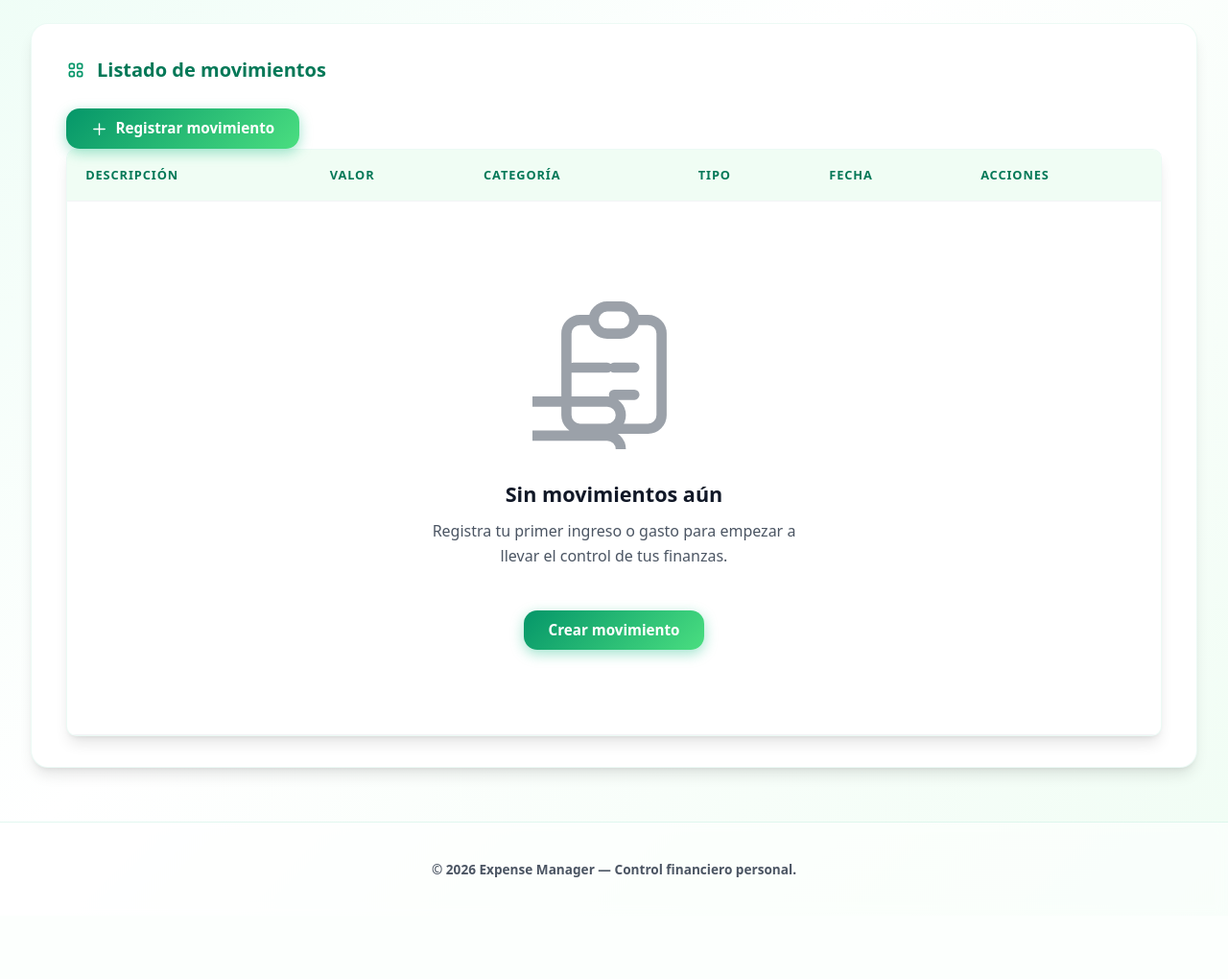
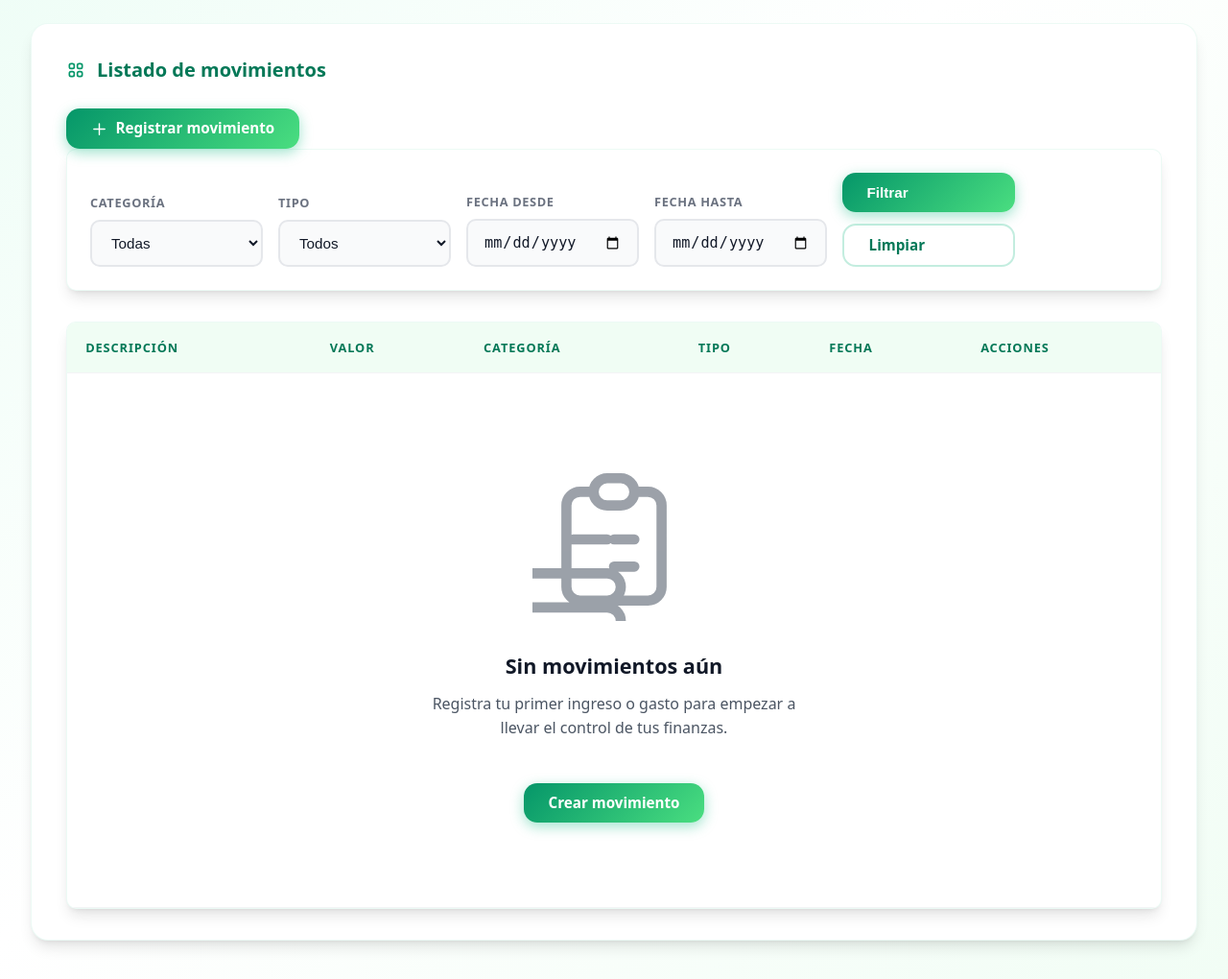
Before and after one commit to galvizlaura69/expense-manager-devops, a Django app: page /transactions/ in a window 1280 px wide. Shown: the part 189-1209 px from the top of the page at 96% size. Before the commit the page ends 1103 px from the top, so only its background shows below. Run offline with Django 5.2, Linux system fonts and the light colour scheme; the visitor is signed in with stand-in values (Sample User, id 1); data that the repository does not hold is empty.

Commit message:
feat: agregar filtros de movimientos y seed de datos
- Vista transaction_list soporta filtros por categoría, tipo (ingreso/gasto) y rango de fechas
- Plantilla transaction_list incluye formulario de filtros con campos: categoría, tipo, fecha desde, fecha hasta
- Estilos CSS para el formulario de filtros (filtros-form, filter-group, filter-label, filter-actions)
- Script seed_data.py para poblar la base de datos con categorías y movimientos de ejemplo
- Usuario demo creado: usuario_demo / demo1234
- 10 categorías y 20 movimientos de ejemplo creados

```diff
--- a/expenses/views.py
+++ b/expenses/views.py
@@ -120,10 +120,36 @@ def transaction_list(request):
         user=request.user
     ).select_related('category')
 
+    categories = Category.objects.filter(user=request.user)
+
+    category_id = request.GET.get('category')
+    type_filter = request.GET.get('type')
+    date_from = request.GET.get('date_from')
+    date_to = request.GET.get('date_to')
+
+    if category_id:
+        transactions = transactions.filter(category_id=category_id)
+
+    if type_filter:
+        transactions = transactions.filter(category__type=type_filter)
+
+    if date_from:
+        transactions = transactions.filter(date__gte=date_from)
+
+    if date_to:
+        transactions = transactions.filter(date__lte=date_to)
+
     return render(
         request,
         'expenses/transaction_list.html',
-        {'transactions': transactions}
+        {
+            'transactions': transactions,
+            'categories': categories,
+            'selected_category': category_id or '',
+            'selected_type': type_filter or '',
+            'date_from': date_from or '',
+            'date_to': date_to or '',
+        }
     )
 
 
--- a/static/css/style.css
+++ b/static/css/style.css
@@ -648,6 +648,40 @@ td strong {
   border-top: 1px solid var(--gray-100);
 }
 
+/* ---------- Filtros de movimientos ---------- */
+.filters-form {
+  display: flex;
+  flex-wrap: wrap;
+  gap: 1rem;
+  align-items: flex-end;
+  background: var(--white);
+  padding: 1.5rem;
+  border-radius: var(--radius-sm);
+  border: 1px solid rgba(16, 185, 129, 0.08);
+  box-shadow: var(--shadow);
+  margin-bottom: 2rem;
+}
+
+.filter-group {
+  display: flex;
+  flex-direction: column;
+  gap: 0.5rem;
+  min-width: 180px;
+}
+
+.filter-label {
+  font-size: 0.8rem;
+  font-weight: 800;
+  text-transform: uppercase;
+  letter-spacing: 0.05em;
+  color: var(--gray-500);
+}
+
+.filter-actions {
+  display: flex;
+  gap: 0.75rem;
+}
+
 /* ---------- Estado vacío ---------- */
 .empty-state {
   text-align: center;
--- a/templates/expenses/transaction_list.html
+++ b/templates/expenses/transaction_list.html
@@ -33,6 +33,40 @@
       </svg>
       Registrar movimiento
     </a>
+
+    <form method="GET" class="filters-form">
+      <div class="filter-group">
+        <label class="filter-label">Categoría</label>
+        <select name="category" class="form-control">
+          <option value="">Todas</option>
+          {% for cat in categories %}
+            <option value="{{ cat.pk }}" {% if selected_category == cat.pk|stringformat:"s" %}selected{% endif %}>
+              {{ cat.name }}
+            </option>
+          {% endfor %}
+        </select>
+      </div>
+      <div class="filter-group">
+        <label class="filter-label">Tipo</label>
+        <select name="type" class="form-control">
+          <option value="">Todos</option>
+          <option value="INCOME" {% if selected_type == 'INCOME' %}selected{% endif %}>Ingreso</option>
+          <option value="EXPENSE" {% if selected_type == 'EXPENSE' %}selected{% endif %}>Gasto</option>
+        </select>
+      </div>
+      <div class="filter-group">
+        <label class="filter-label">Fecha desde</label>
+        <input type="date" name="date_from" class="form-control" value="{{ date_from }}">
+      </div>
+      <div class="filter-group">
+        <label class="filter-label">Fecha hasta</label>
+        <input type="date" name="date_to" class="form-control" value="{{ date_to }}">
+      </div>
+      <div class="filter-group filter-actions">
+        <button type="submit" class="btn btn-primary">Filtrar</button>
+        <a href="{% url 'transaction_list' %}" class="btn btn-outline">Limpiar</a>
+      </div>
+    </form>
 
     <div class="table-wrap">
       <table>
```
Also changed, not shown: seed_data.py (added, +98 -0 lines).
